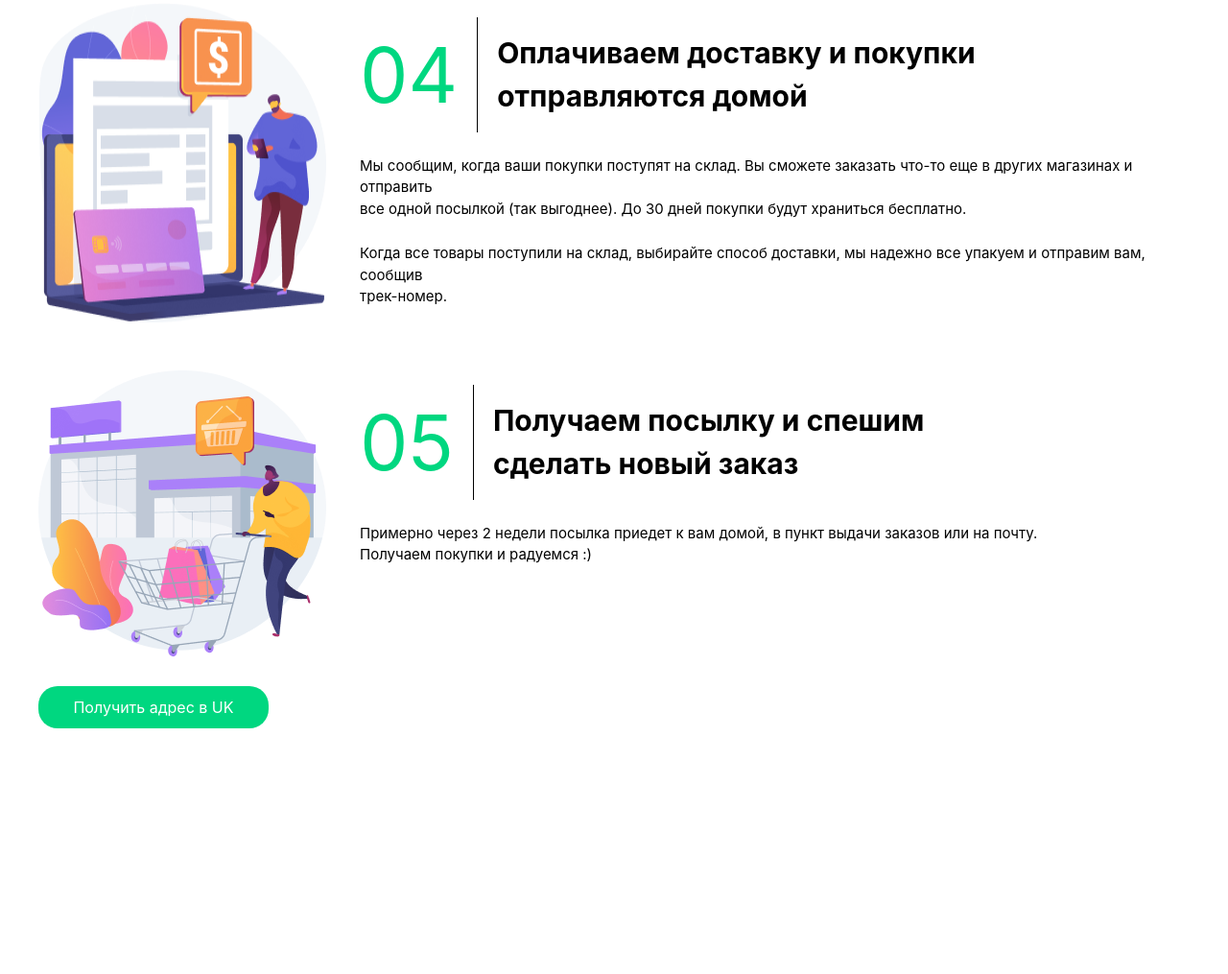
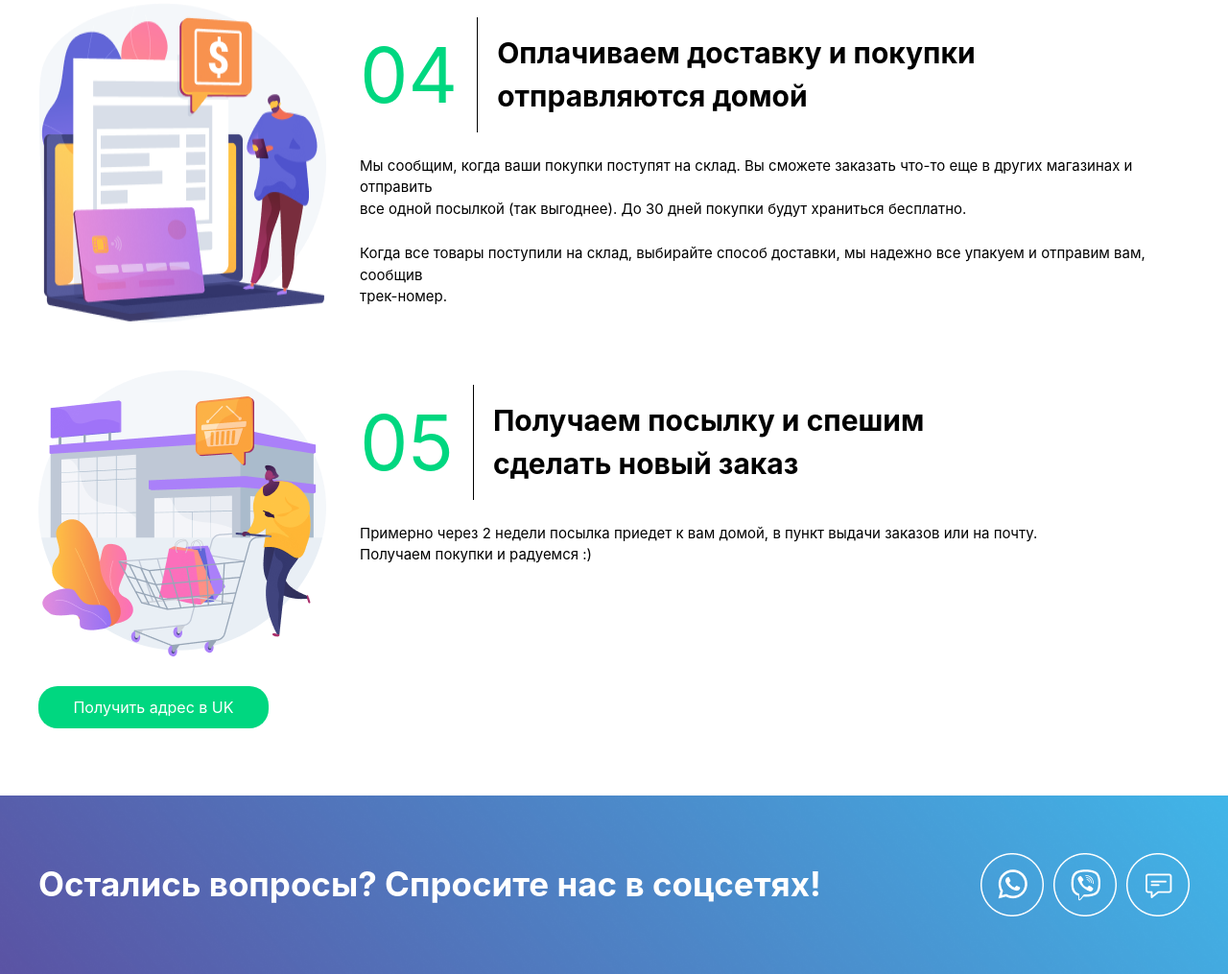
Before and after one commit to Tol1bjon/Project-13, a website: page src/page2.html in a window 1280 px wide. Shown: the part 1685-2700 px from the top of the page at 96% size. Before the commit the page ends 2514 px from the top, so only its background shows below. Drawn offline with nearby package versions, Linux system fonts and the light colour scheme; files that its build step writes are made by us from their sources; files whose address does not match are found by name.

Commit message:
Section end: page2

```diff
--- a/src/page2.html
+++ b/src/page2.html
@@ -103,6 +103,17 @@
             </aside>
             <button class="bg-[#00D780] text-[white] py-[10px] lg:w-[20%] rounded-[20px]">Получить адрес в UK</button>
         </section>
+
+        <section style="background-image: url(./фон.png); background-repeat: no-repeat; background-size: cover; background-position: center;" class="py-[60px] lg:px-0 px-[10px]">
+            <div class="text-[white] max-w-[1200px] m-auto flex items-center justify-between lg:flex-row flex-col gap-[10px]">
+                <h1 class="font-bold text-[35px]">Остались вопросы? Спросите нас в соцсетях!</h1>
+                <div class="flex gap-[10px]">
+                    <img src="./Ватсап.png" alt="">
+                    <img src="./Вайбер.png" alt="">
+                    <img src="./Чат.png" alt="">
+                </div>
+            </div>
+        </section>
     </main>
 </body>
 </html>
```
Also changed, not shown: src/Вайбер.png (added), src/Ватсап.png (added), src/Чат.png (added), src/фон (9).png (added).
